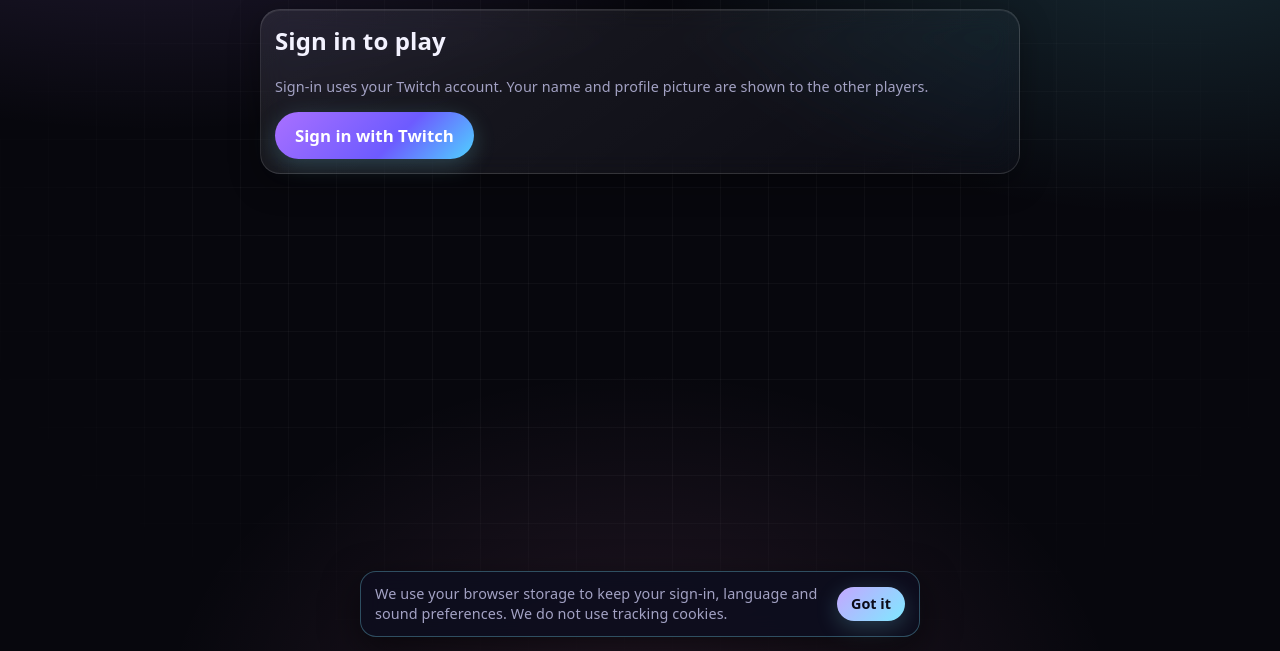
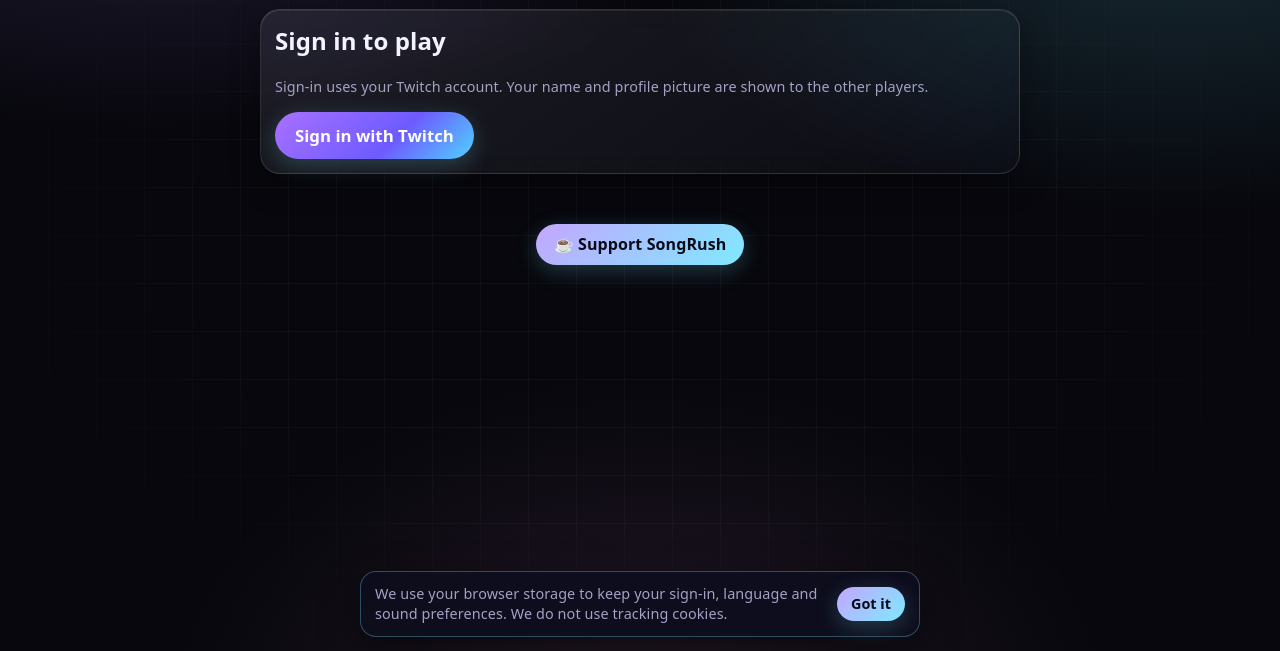
Before and after one commit to fehnomeno/palavra-da-vez, a plain HTML site: page index.html in a window 1280 px wide. Shown: the part 149-800 px from the top of the page. Drawn offline with nearby package versions, Linux system fonts and the light colour scheme.

Commit message:
Add files via upload

```diff
--- a/index.html
+++ b/index.html
@@ -434,7 +434,7 @@ const mixedWords=()=>{const o={};for(const lv of ['facil','medio','dificil'])Obj
 
 let ACTIVE_ROOM=null,ACTIVE_HOST=false;   // sala em que a pessoa ainda está (mesmo fora da tela da sala)
 // link de contribuição (Pix, Apoia.se, Ko-fi...). Deixe vazio para não mostrar.
-const SUPPORT_URL='';
+const SUPPORT_URL='https://ko-fi.com/felipebaldo';
 const COUNT_SECS=3,TURNS=10,NEXT_TURN_MS=5000;   // espera entre o resultado de um turno e o próximo
 // tempo de cada música na revelação: 15s até 8 músicas; depois diminui (mínimo 6s) para a revelação não durar uma eternidade
 const songMs=n=>n<=8?15000:Math.max(6000,Math.round(120000/n/1000)*1000);
```
